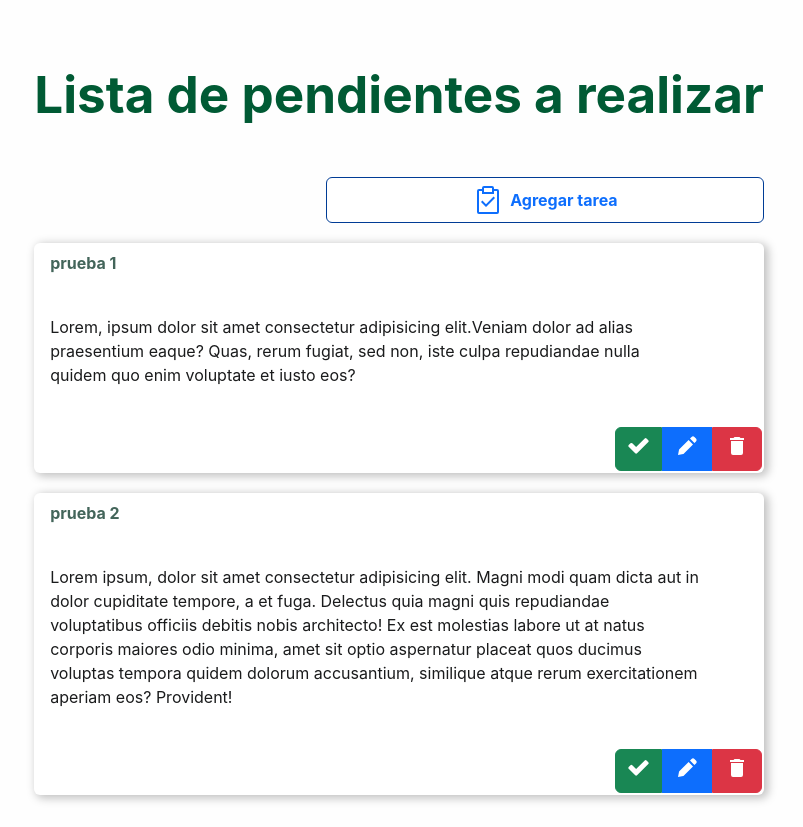
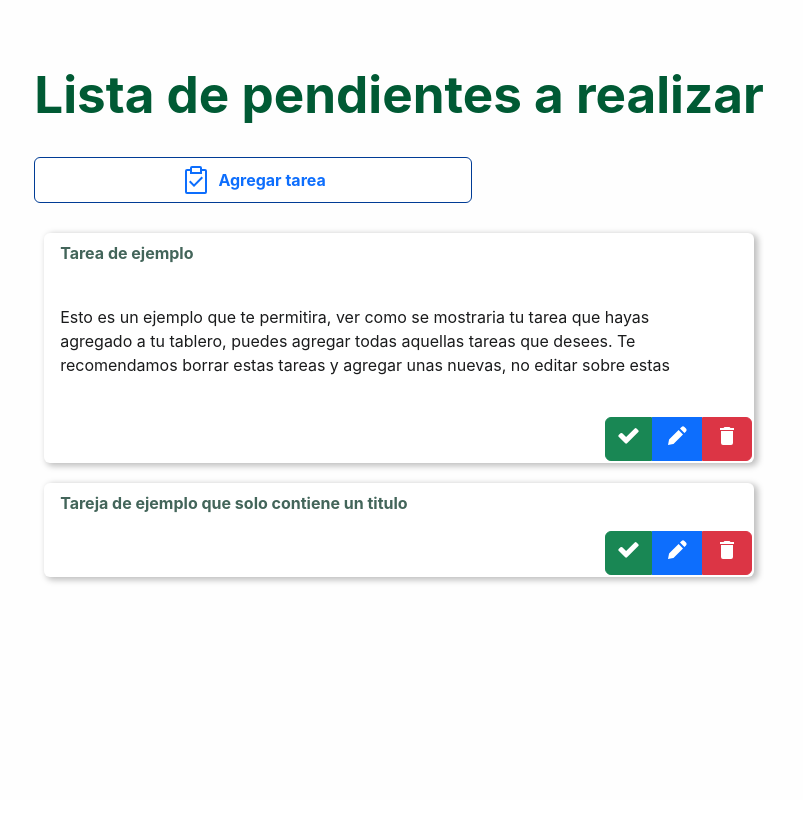
Before and after one commit to leon007k/toDoProjectReact, a React (Vite) app in the folder toDo/: page / in a window 1280 px wide. Shown: the whole page, without its empty margins (241-1044 px from the left). After the commit the page ends 800 px from the top, so only its background shows below. Built offline with nearby package versions, Linux system fonts and the light colour scheme.

Commit message:
se generan cambios en el codigo para optimizacion, creando diferentes hooks y generando algunas nuevas reglas

```diff
--- a/toDo/src/App.css
+++ b/toDo/src/App.css
@@ -11,6 +11,10 @@
   color: #005a34;
 }
 
+.scrollY {
+  overflow-y: scroll;
+}
+
 .btn-icon-link:hover .task-icon {
   transform: rotate(6deg);
   -webkit-transform: rotate(6deg);
@@ -18,3 +22,30 @@
   -ms-transform: rotate(6deg);
   -o-transform: rotate(6deg);
 }
+
+.task-container {
+  padding: 10px;
+  display: flex;
+  flex-direction: column;
+  gap: 20px;
+  max-height: 555px;
+  overflow-x: hidden;
+}
+
+.task-container::-webkit-scrollbar-thumb {
+  background-color: #005a34;
+  border-radius: 12px;
+  -webkit-border-radius: 12px;
+  -moz-border-radius: 12px;
+  -ms-border-radius: 12px;
+  -o-border-radius: 12px;
+}
+
+.task-container::-webkit-scrollbar {
+  background-color: #d4d4d4;
+  border-radius: 12px;
+  -webkit-border-radius: 12px;
+  -moz-border-radius: 12px;
+  -ms-border-radius: 12px;
+  -o-border-radius: 12px;
+}
--- a/toDo/src/App.jsx
+++ b/toDo/src/App.jsx
@@ -1,113 +1,38 @@
 import './App.css'
-import { useEffect, useState } from 'react'
 import { ThingsToDo } from './components/ToDoList/ThingsToDo.jsx';
 import { TaskForm } from './components/TaskForm/TaskForm.jsx';
 import { Button } from './components/UI/Button.jsx';
-import { saveTaskToStorage } from './storage/index.js'
+import { useCrudTasks } from './hooks/useCrudTask.js';
+import { useModalDynamic } from './hooks/useModalDynamic.js';
 
 function App() {
-  // ! TODO: Crear un custom hook encargado de simular un crud de las tareas
-  const [taskToDo, setTaskToDo] = useState(() => {
-    const cookiesTask = window.localStorage.getItem('thingsToDo')
-    return cookiesTask
-      ? JSON.parse(cookiesTask)
-      : [
-        {
-          'id': 1,
-          'title': 'prueba 1',
-          'description': 'Lorem, ipsum dolor sit amet consectetur adipisicing elit.Veniam dolor ad alias praesentium eaque? Quas, rerum fugiat, sed non, iste culpa repudiandae nulla quidem quo enim voluptate et iusto eos?'
-        },
-        {
-          'id': 2,
-          'title': 'prueba 2',
-          'description': 'Lorem ipsum, dolor sit amet consectetur adipisicing elit. Magni modi quam dicta aut in dolor cupiditate tempore, a et fuga. Delectus quia magni quis repudiandae voluptatibus officiis debitis nobis architecto! Ex est molestias labore ut at natus corporis maiores odio minima, amet sit optio aspernatur placeat quos ducimus voluptas tempora quidem dolorum accusantium, similique atque rerum exercitationem aperiam eos? Provident!'
-        }
-      ]
-  })
-
-
-  const [isShowModal, setIsShowModal] = useState(false)
-  const [modalDynamicContent, setModalDynamicContent] = useState({
-    typeOfActionModal: '',
-    idTaskModal: '',
-  })
-
-  // * We save our tasks in localStorage to avoid losing adjustments
-  useEffect(() => {
-    saveTaskToStorage(taskToDo)
-  }, [taskToDo])
-
-
-  // * We allow the information of the pending task to be saved
-  const registerNewTask = (newTask) => {
-    setTaskToDo(prevListTask => {
-      return [...prevListTask, newTask]
-    }
-    )
-  }
-
-  // * It will allow us to eliminate a task from our list
-  const deleteTask = idTask => {
-    setTaskToDo(prevListTask => {
-      const updateDListTask = prevListTask.filter(taskFilter => taskFilter.id !== idTask)
-      return updateDListTask
-    })
-  }
-
-  // * It will allow us to edit a task of our list
-  const editTask = taskDataToEdit => {
-    setTaskToDo(prevListTask => {
-      const updateEListTask = prevListTask.map(taskFilter => {
-        if (taskFilter.id === taskDataToEdit?.id) {
-          return {
-            ...taskFilter,
-            title: taskDataToEdit?.title,
-            description: taskDataToEdit?.description
-          }
-        }
-
-        return taskFilter
-      })
-      return updateEListTask
-    })
-  }
-
-  // * This function allows us to be more dynamic, for the option of sour or editing tasks
-  const modalDinamic = (typeOfAction, indexOfTask) => {
-    setIsShowModal(!isShowModal)
-    if (indexOfTask >= 0) {
-      setModalDynamicContent({
-        typeOfActionModal: typeOfAction,
-        indexTaskModal: indexOfTask
-      })
-    } else {
-      setModalDynamicContent({
-        typeOfActionModal: typeOfAction
-      })
-    }
-  }
-
-  const validateTaskData = modalDynamicContent.indexTaskModal >= 0
-    ? taskToDo[modalDynamicContent.indexTaskModal]
+  const { taskToDo, registerNewTask, deleteTask, editTask } = useCrudTasks()
+  const { isShowModal, modalDynamic, typeOfActionModal, indexTaskModal } = useModalDynamic()
+  const validateTaskData = indexTaskModal >= 0
+    ? taskToDo[indexTaskModal]
     : ''
 
   return (
     <>
       {isShowModal && <TaskForm
-        modalDinamic={modalDinamic}
-        funcToPerform={modalDynamicContent.typeOfActionModal === 'add' ? registerNewTask : editTask}
-        typeOfAction={modalDynamicContent.typeOfActionModal}
+        modalDinamic={modalDynamic}
+        funcToPerform={typeOfActionModal === 'add' ? registerNewTask : editTask}
+        typeOfAction={typeOfActionModal}
         taskData={validateTaskData}
       />}
+      <header>
         <h1 className='text-green'>Lista de pendientes a realizar</h1>
-      <Button typeButton='button' addClassName='btn-icon-link' actionButton={() => modalDinamic('add')}>
+        <Button typeButton='button' addClassName='btn-icon-link' actionButton={() => modalDynamic('add')}>
           <svg className='task-icon' xmlns="http://www.w3.org/2000/svg" width="32" height="32" viewBox="0 0 32 32">
             <path fill="currentColor" d="m14 20.18l-3.59-3.59L9 18l5 5l9-9l-1.41-1.42z" />
             <path fill="currentColor" d="M25 5h-3V4a2 2 0 0 0-2-2h-8a2 2 0 0 0-2 2v1H7a2 2 0 0 0-2 2v21a2 2 0 0 0 2 2h18a2 2 0 0 0 2-2V7a2 2 0 0 0-2-2M12 4h8v4h-8Zm13 24H7V7h3v3h12V7h3Z" />
           </svg>
           Agregar tarea
         </Button>
-      <ThingsToDo taskToDo={taskToDo} onDeleteTask={deleteTask} onEditTask={modalDinamic} />
+      </header>
+      <section className={`task-container ${taskToDo.length > 2 && 'scrollY'}`}>
+        <ThingsToDo taskToDo={taskToDo} onDeleteTask={deleteTask} onEditTask={modalDynamic} />
+      </section>
     </>
   )
 }
--- a/toDo/src/components/TaskForm/TaskForm.jsx
+++ b/toDo/src/components/TaskForm/TaskForm.jsx
@@ -1,30 +1,14 @@
 import PropTypes from 'prop-types';
-import { useEffect, useState, useCallback } from 'react';
+import { useCallback } from 'react';
 import { Button } from '../UI/Button';
 import { Modal } from '../UI/Modal'
 import './TaskForm.css'
+import { useControlTaskForm } from '../../hooks/useControlTaskForm';
 
 export const TaskForm = ({ modalDinamic, funcToPerform, typeOfAction = 'add', taskData }) => {
-
-  const [inputsValues, setInputsValues] = useState({
-    titleTask: '',
-    descriptionTask: ''
-  })
-  const [requiredTitle, setRequiredTitle] = useState(false)
-
-  useEffect(() => {
-    if (typeOfAction === 'edit')
-      setInputsValues({
-        titleTask: taskData?.title || '',
-        descriptionTask: taskData?.description || ''
-      })
-  }, [typeOfAction, taskData])
-
-  const alertRequireTitle = () => {
-    setRequiredTitle(true)
-    alert('Lo sentimos, favor de agregar un titulo a su tarea')
-    return
-  }
+  const { titleTask, descriptionTask, requiredTitle, setInputsValues, setRequiredTitle } = useControlTaskForm(
+    { typeOfAction, taskData }
+  )
 
   // * Functions responsible for obtaining the values entered
   const addTitleTask = event => {
@@ -49,29 +33,25 @@ export const TaskForm = ({ modalDinamic, funcToPerform, typeOfAction = 'add', ta
     // * Condition in case the data is stored by clicking on
     if (event !== undefined) event.preventDefault()
 
-    const isTitleValid = inputsValues.titleTask.trim() !== ''
+    const isTitleValid = titleTask.trim() !== ''
 
     if (!isTitleValid) {
-      alertRequireTitle()
+      setRequiredTitle(true)
+      alert('Lo sentimos, favor de agregar un titulo a su tarea')
       return
     }
 
-    let newtaskTodo
-
-    if (taskData) {
-      newtaskTodo = {
+    const newtaskTodo = taskData
+      ? {
         id: taskData.id,
-        title: inputsValues.titleTask,
-        description: inputsValues.descriptionTask
+        title: titleTask,
+        description: descriptionTask
       }
-    } else {
-      newtaskTodo = {
+      : {
         id: Math.random(),
-        title: inputsValues.titleTask,
-        description: inputsValues.descriptionTask
+        title: titleTask,
+        description: descriptionTask
       }
-    }
-
 
     // * We send the information to record the new task
     funcToPerform(newtaskTodo)
@@ -84,22 +64,7 @@ export const TaskForm = ({ modalDinamic, funcToPerform, typeOfAction = 'add', ta
 
     // * We close the modal after finishing saving the data
     modalDinamic()
-  }, [inputsValues.titleTask, inputsValues.descriptionTask, taskData, funcToPerform, setInputsValues, modalDinamic])
-
-  useEffect(() => {
-    const saveData = evt => {
-      if (modalDinamic && evt.key === 'Enter' && inputsValues.titleTask.length > 0) {
-        registerTask()
-      } else if (modalDinamic && evt.key === 'Enter') {
-        alertRequireTitle()
-        return
-      }
-    }
-
-    window.addEventListener('keydown', saveData)
-
-    return () => window.removeEventListener('keydown', saveData)
-  }, [inputsValues.titleTask, registerTask, modalDinamic])
+  }, [titleTask, descriptionTask])
 
   return (
     <Modal modalTitle={typeOfAction === 'add' ? 'Agregar nueva tarea' : 'Editar tarea'} onOffModal={modalDinamic}>
--- a/toDo/src/components/ToDoList/Task.jsx
+++ b/toDo/src/components/ToDoList/Task.jsx
@@ -1,19 +1,11 @@
 import PropTypes from 'prop-types';
 import { Card } from "../UI/Card"
 import { Button } from '../UI/Button';
-import { useState } from 'react';
+import { useTasks } from '../../hooks/useTask';
 
 export function Task({ task, editTaskHandler, deleteTaskHandler }) {
 
-  // * Matine the state of resolution for each specific task
-  const [resolvedTasks, setResolvedTasks] = useState({})
-
-  // * Will be in charge of updating the state of resolution for each specific task
-  const toggleResolvedTask = taskId => {
-    const updateTaskResolved = { ...resolvedTasks }
-    updateTaskResolved[taskId] = !updateTaskResolved[taskId]
-    setResolvedTasks(updateTaskResolved)
-  }
+  const { resolvedTasks, toggleResolvedTask } = useTasks()
 
   return (
     <>
--- a/toDo/src/components/UI/Card.css
+++ b/toDo/src/components/UI/Card.css
@@ -19,7 +19,7 @@
   word-wrap: break-word;
   background-color: #fff;
   border-top: 0px solid #fff;
-  box-shadow: 3px 2px 10px 1px #bebebe;
+  box-shadow: 3px 2px 6px 1px #bebebe;
   border-radius: 0.375rem;
   -webkit-border-radius: 0.375rem;
   -moz-border-radius: 0.375rem;
--- a/toDo/src/components/UI/Card.jsx
+++ b/toDo/src/components/UI/Card.jsx
@@ -4,7 +4,9 @@ export const Card = ({ titleTask, cardBodyContent, children, taskIsDone }) => {
 
   const cardTaskIsDone = taskIsDone ? 'card card-task__done' : 'card'
   // * We validate that there is some description of the task, but there is, the description body is hidden
-  const cardBodyClasses = cardBodyContent !== '' ? 'card-body' : 'card-body hidden'
+  const cardBodyClasses = cardBodyContent
+    ? 'card-body'
+    : 'card-body hidden'
 
   return (
     <div className={cardTaskIsDone}>
--- /dev/null
+++ b/toDo/src/constants.js
@@ -0,0 +1,11 @@
+export const EXAMPLE_TASKS = [
+  {
+    'id': 1,
+    'title': 'Tarea de ejemplo',
+    'description': 'Esto es un ejemplo que te permitira, ver como se mostraria tu tarea que hayas agregado a tu tablero, puedes agregar todas aquellas tareas que desees. Te recomendamos borrar estas tareas y agregar unas nuevas, no editar sobre estas'
+  },
+  {
+    'id': 2,
+    'title': 'Tareja de ejemplo que solo contiene un titulo'
+  }
+]
--- /dev/null
+++ b/toDo/src/hooks/useControlTaskForm.js
@@ -0,0 +1,19 @@
+import { useState, useEffect } from "react"
+
+export function useControlTaskForm({ typeOfAction, taskData }) {
+  const [{ titleTask, descriptionTask }, setInputsValues] = useState({
+    titleTask: '',
+    descriptionTask: ''
+  })
+  const [requiredTitle, setRequiredTitle] = useState(false)
+
+  useEffect(() => {
+    if (typeOfAction === 'edit')
+      setInputsValues({
+        titleTask: taskData?.title || '',
+        descriptionTask: taskData?.description || ''
+      })
+  }, [typeOfAction, taskData])
+
+  return { titleTask, descriptionTask, requiredTitle, setInputsValues, setRequiredTitle }
+}
--- /dev/null
+++ b/toDo/src/hooks/useCrudTask.js
@@ -0,0 +1,53 @@
+import { useState, useEffect } from "react"
+import { saveTaskToStorage } from "../storage"
+import { EXAMPLE_TASKS } from "../constants"
+
+export function useCrudTasks() {
+  const [taskToDo, setTaskToDo] = useState(() => {
+    const cookiesTask = window.localStorage.getItem('thingsToDo')
+    return cookiesTask
+      ? JSON.parse(cookiesTask)
+      : EXAMPLE_TASKS
+  })
+
+  // * We save our tasks in localStorage to avoid losing adjustments
+  useEffect(() => {
+    saveTaskToStorage({ task: taskToDo })
+  }, [taskToDo])
+
+  // * We allow the information of the pending task to be saved
+  const registerNewTask = (newTask) => {
+    setTaskToDo(prevListTask => {
+      return [...prevListTask, newTask]
+    }
+    )
+  }
+
+  // * It will allow us to eliminate a task from our list
+  const deleteTask = idTask => {
+    setTaskToDo(prevListTask => {
+      const updateDListTask = prevListTask.filter(taskFilter => taskFilter.id !== idTask)
+      return updateDListTask
+    })
+  }
+
+  // * It will allow us to edit a task of our list
+  const editTask = taskDataToEdit => {
+    setTaskToDo(prevListTask => {
+      const updateEListTask = prevListTask.map(taskFilter => {
+        if (taskFilter.id === taskDataToEdit?.id) {
+          return {
+            ...taskFilter,
+            title: taskDataToEdit?.title,
+            description: taskDataToEdit?.description
+          }
+        }
+
+        return taskFilter
+      })
+      return updateEListTask
+    })
+  }
+
+  return { taskToDo, registerNewTask, deleteTask, editTask }
+}
--- /dev/null
+++ b/toDo/src/hooks/useModalDynamic.js
@@ -0,0 +1,26 @@
+import { useState } from "react"
+
+export function useModalDynamic() {
+  const [isShowModal, setIsShowModal] = useState(false)
+  const [{ typeOfActionModal, indexTaskModal }, setModalDynamicContent] = useState({
+    typeOfActionModal: '',
+    indexTaskModal: '',
+  })
+
+  // * This function allows us to be more dynamic, for the option of sour or editing tasks
+  const modalDynamic = (typeOfAction, indexOfTask) => {
+    setIsShowModal(!isShowModal)
+    if (indexOfTask >= 0) {
+      setModalDynamicContent({
+        typeOfActionModal: typeOfAction,
+        indexTaskModal: indexOfTask
+      })
+    } else {
+      setModalDynamicContent({
+        typeOfActionModal: typeOfAction
+      })
+    }
+  }
+
+  return { isShowModal, modalDynamic, typeOfActionModal, indexTaskModal }
+}
--- /dev/null
+++ b/toDo/src/hooks/useTask.js
@@ -0,0 +1,26 @@
+import { useState, useEffect } from "react"
+import { saveTaskToStorage } from "../storage";
+
+export function useTasks() {
+  // * Matine the state of resolution for each specific task
+  const [resolvedTasks, setResolvedTasks] = useState(() => {
+    const cookiesResolvedTasks = window.localStorage.getItem('taskResolved');
+    return cookiesResolvedTasks
+      ? JSON.parse(cookiesResolvedTasks)
+      : {};
+  });
+
+  // * Will be in charge of updating the state of resolution for each specific task
+  const toggleResolvedTask = taskId => {
+    const addNewTaskResolved = { ...resolvedTasks };
+    addNewTaskResolved[taskId] = !addNewTaskResolved[taskId];
+    setResolvedTasks(addNewTaskResolved);
+  };
+
+  // * We save our tasks in localStorage to avoid losing adjustments
+  useEffect(() => {
+    saveTaskToStorage({ taskResolved: resolvedTasks });
+  }, [resolvedTasks]);
+
+  return { resolvedTasks, toggleResolvedTask }
+}
--- a/toDo/src/storage/index.js
+++ b/toDo/src/storage/index.js
@@ -1,4 +1,5 @@
 // * Allows you to save tasks in localStorage
-export const saveTaskToStorage = (task) => {
-  window.localStorage.setItem('thingsToDo', JSON.stringify(task));
+export const saveTaskToStorage = ({ task, taskResolved }) => {
+  task && window.localStorage.setItem('thingsToDo', JSON.stringify(task));
+  taskResolved && window.localStorage.setItem('taskResolved', JSON.stringify(taskResolved));
 }
```
Lines whose indentation alone changed are shown as unchanged.
